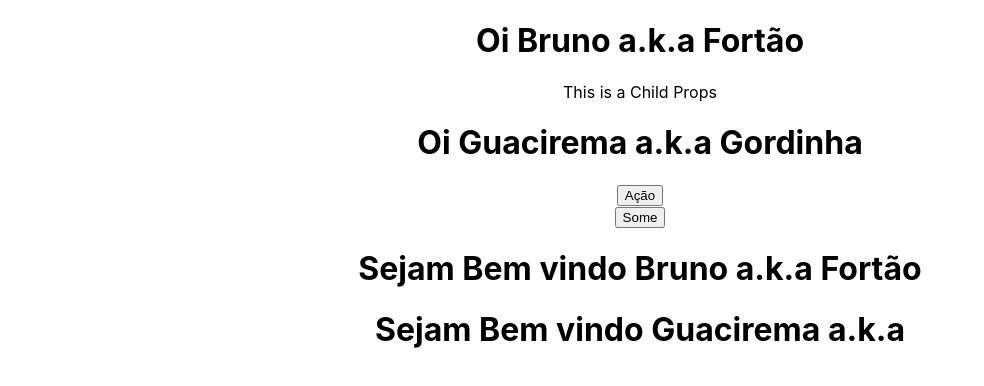
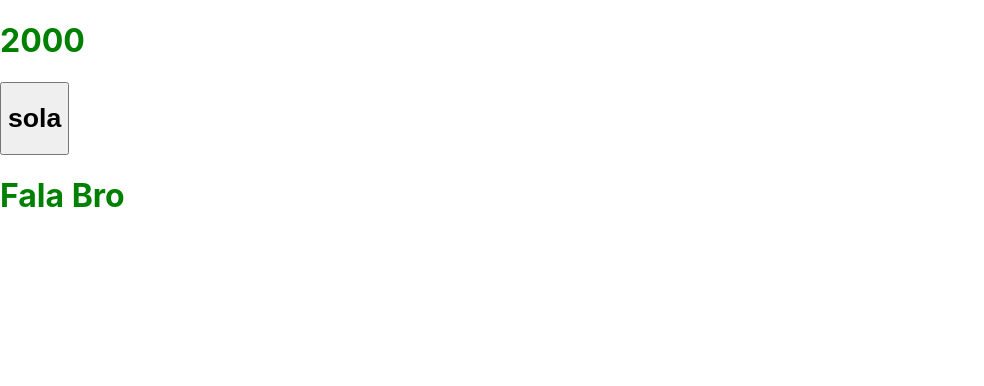
Before and after one commit to Burnout156/React-Projeto, a React (Create React App) app: page / in a window 1280 px wide. Shown: the top 386 px of the page, without its empty margins (0-984 px from the left). Built offline with nearby package versions, Linux system fonts and the light colour scheme.

Commit message:
aula 2 de react na DIO

```diff
--- a/public/index.html
+++ b/public/index.html
@@ -1,43 +1,14 @@
 <!DOCTYPE html>
 <html lang="en">
+
   <head>
-    <meta charset="utf-8" />
-    <link rel="icon" href="%PUBLIC_URL%/favicon.ico" />
-    <meta name="viewport" content="width=device-width, initial-scale=1" />
-    <meta name="theme-color" content="#000000" />
-    <meta
-      name="description"
-      content="Web site created using create-react-app"
-    />
-    <link rel="apple-touch-icon" href="%PUBLIC_URL%/logo192.png" />
-    <!--
-      manifest.json provides metadata used when your web app is installed on a
-      user's mobile device or desktop. See https://developers.google.com/web/fundamentals/web-app-manifest/
-    -->
-    <link rel="manifest" href="%PUBLIC_URL%/manifest.json" />
-    <!--
-      Notice the use of %PUBLIC_URL% in the tags above.
-      It will be replaced with the URL of the `public` folder during the build.
-      Only files inside the `public` folder can be referenced from the HTML.
-
-      Unlike "/favicon.ico" or "favicon.ico", "%PUBLIC_URL%/favicon.ico" will
-      work correctly both with client-side routing and a non-root public URL.
-      Learn how to configure a non-root public URL by running `npm run build`.
-    -->
     <title>React App</title>
   </head>
+
   <body>
-    <noscript>You need to enable JavaScript to run this app.</noscript>
-    <div id="root"></div>
-    <!--
-      This HTML file is a template.
-      If you open it directly in the browser, you will see an empty page.
+    <div id="root">
 
-      You can add webfonts, meta tags, or analytics to this file.
-      The build step will place the bundled scripts into the <body> tag.
+    </div>
+  </body>
 
-      To begin the development, run `npm start` or `yarn start`.
-      To create a production bundle, use `npm run build` or `yarn build`.
-    -->
-  </body>
 </html>
--- a/src/App.js
+++ b/src/App.js
@@ -1,5 +1,5 @@
 import logo from './logo.svg';
-import './App.css';
+import './css/App.css';
 import Greet from './components/Greet'
 import Welcome from './components/Welcome'
 import Hello from './components/Hello'
@@ -9,22 +9,22 @@ function App()
 {
   return (
     <div className="App">
-      <Greet name = "Bruno" heroName = "Fortão">
-        <p>
-          This is a Child Props
-        </p>
+      {/* <Greet name = "Bruno" heroName = "Fortão">
+        <Hello>
+        </Hello>
       </Greet>
       <Greet name = "Guacirema" heroName = "Gordinha">
-        <button>Ação</button>
+        <Hello>
+        </Hello>
       </Greet>
 
-      <Button onClick = {() => Soma(10, 1)} name = "Some"/>
+      <Button onClick = {() => Soma(10, 1)} name = "Some"/> {/*primeiro passo a função e depois o nome do botão*/}
 
 
       {/* <MyComponent/>*/}
       {/*<Welcome/>*/}
       {/*<Hello/>*/}
-      <Welcome name = "Bruno" heroName = "Fortão"/>
+      <Welcome name = "Bruno" heroName = "Fortão"/> {/*exemplo de como passar um parâmetro direto sem div */}
       <Welcome name = "Guacirema"/>
     </div>
   );
--- a/src/components/Button.jsx
+++ b/src/components/Button.jsx
@@ -1,8 +1,8 @@
 import React from 'react'
 
-function Button(props)
+function Button(props) //O botão recebe os parâmetros da ação dele
 {
-    const {name, onClick} = props
+    const {name, onClick} = props //recebe o nome do botão e depois o nome da função através do props
 
     return(<button onClick = {onClick}>{name}</button>)
 }
--- a/src/components/Greet.js
+++ b/src/components/Greet.js
@@ -1,18 +1,13 @@
 import React from 'react'
-
-/*function Welcome()
-{
-    return <h1>Welcome to the site</h1>
-}*/
 
 const Greet = props =>
 {
 return (
-    <div>
-        <h1>Oi {props.name} a.k.a {props.heroName}</h1>
-        {props.children}
-    </div>
+        <div> {/*essa div é para deixar ter mais de 1 retorno de linha html*/}
+            <h1>Oi {props.name} {props.heroName}</h1> {/*o props name é pegando o parâmetro passado na página inicial html*/}
+            {props.children} {/*o children é para exibir os componentes filhos na página que serão executados*/}
+        </div>
        )
 }
 
-export default Greet
+export default Greet /*está exportando a função Greet */
--- /dev/null
+++ b/src/components/Operators.js
@@ -0,0 +1,63 @@
+import React, {Component} from 'react'
+import ReactDOM from 'react-dom'
+import '../css/App.css';
+
+function FirstJSX()
+{
+    return(
+        <div>
+            <h1>Fala Bro</h1>
+        </div>
+          )
+}
+
+class Operators extends Component
+{
+    constructor(props)
+    {
+        super(props)
+
+        this.state =
+        {
+            relogio: 1000,
+            nome: 'rolex'
+        }
+    }
+    componentDidMount() //é uma função interna do react que muda o estado depois de um certo tempo
+    {
+        window.setTimeout(() =>
+        {
+            this.setState
+            ({
+                nome: 'sola',
+                relogio: 2000
+            })
+        }, 3000)
+    }
+
+    ChangeClock = () =>
+    {
+        this.setState
+        ({
+            nome: 'armani',
+        })
+    }
+
+    render()
+    {
+        const {relogio, nome} = this.state /* aqui é para dizer que o estado recebe os valores setados no construtor para que se torne unico para cada pc*/
+
+        return(
+            <div className = "Test">
+                <h1>{relogio}</h1>
+                <button onClick = {() => this.ChangeClock()}><h1>{nome}</h1></button>
+                {FirstJSX()}
+            </div>
+        )
+    }
+}
+
+const rootElement = document.getElementById("root")
+ReactDOM.render(<Operators/>, rootElement)
+
+export default Operators
--- a/src/components/Welcome.js
+++ b/src/components/Welcome.js
@@ -4,7 +4,7 @@ class Welcome extends Component
 {
     render()
     {
-        return <h1>Sejam Bem vindo {this.props.name} a.k.a {this.props.heroName}</h1>
+        return <h1>Sejam Bem vindo {this.props.name} {this.props.heroName}</h1> /*exemplo de como pegar um parâmetro com props e inserir no texto html */
     }
 }
 
--- a/src/App.css
+++ b/src/css/App.css
@@ -1,5 +1,9 @@
 .App {
   text-align: center;
+}
+
+.Test{
+  color: green
 }
 
 .App-logo {
--- a/src/index.js
+++ b/src/index.js
@@ -2,11 +2,12 @@ import React from 'react';
 import ReactDOM from 'react-dom';
 import './index.css';
 import App from './App';
+import Operators from './components/Operators'
 import reportWebVitals from './reportWebVitals';
 
 ReactDOM.render(
   <React.StrictMode>
-    <App />
+    <Operators/> {/*aqui eu coloquei o operators afim de executar a página do operators, mas poderia deixar o App */}
   </React.StrictMode>,
   document.getElementById('root')
 );
```
Also changed, not shown: 1 other file (tests, documents, lock files or other folders).
